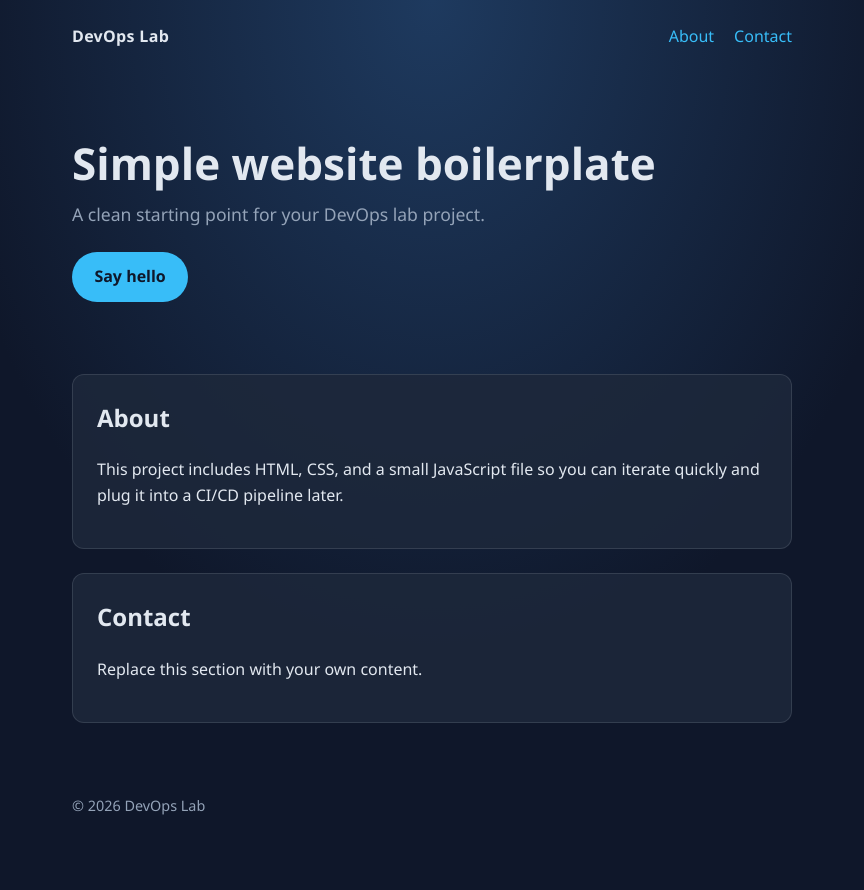
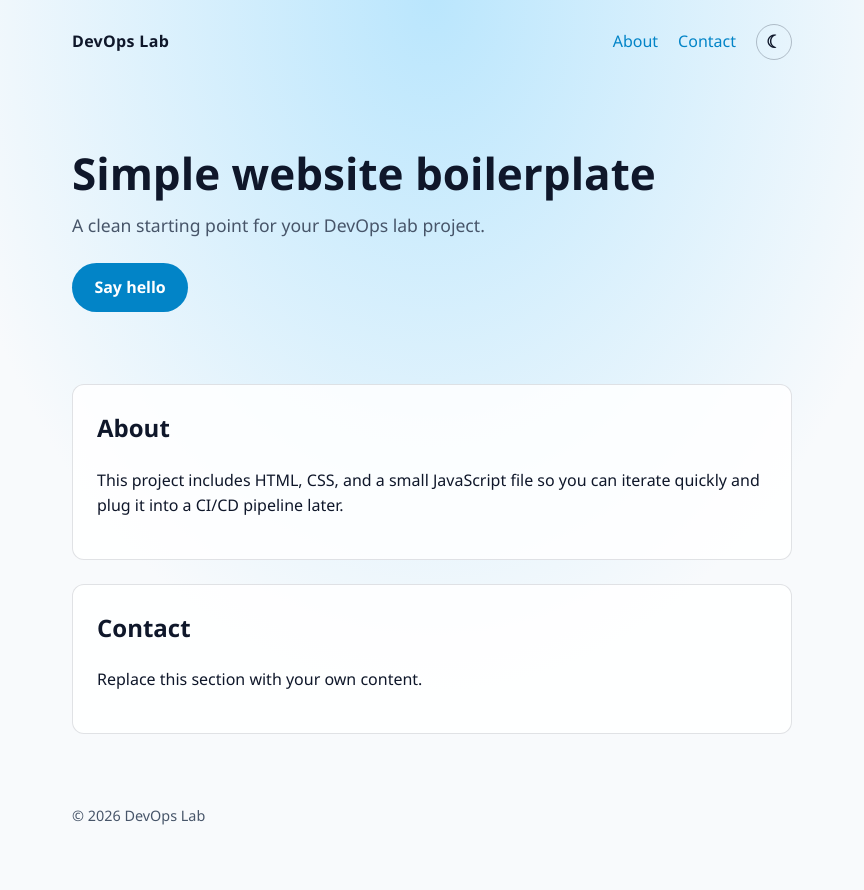
Before and after one commit to teehamaral/devops-lab-1, a plain HTML site: page index.html in a window 1280 px wide. Shown: the whole page, without its empty margins (208-1072 px from the left). Drawn offline with Linux system fonts and the light colour scheme.

Commit message:
feat: adicionando toggle para dark mode

```diff
--- a/css/styles.css
+++ b/css/styles.css
@@ -5,8 +5,23 @@
   --muted: #94a3b8;
   --accent: #38bdf8;
   --accent-hover: #7dd3fc;
+  --on-accent: #0f172a;
+  --glow: #1e3a5f;
   --radius: 12px;
   --max-width: 720px;
+  color-scheme: dark;
+}
+
+:root[data-theme="light"] {
+  --bg: #f8fafc;
+  --surface: #ffffff;
+  --text: #0f172a;
+  --muted: #475569;
+  --accent: #0284c7;
+  --accent-hover: #0369a1;
+  --on-accent: #ffffff;
+  --glow: #bae6fd;
+  color-scheme: light;
 }
 
 *,
@@ -25,7 +40,7 @@ body {
   font-family: "Segoe UI", system-ui, sans-serif;
   color: var(--text);
   background:
-    radial-gradient(ellipse at top, #1e3a5f 0%, transparent 55%),
+    radial-gradient(ellipse at top, var(--glow) 0%, transparent 55%),
     var(--bg);
   line-height: 1.6;
 }
@@ -61,6 +76,7 @@ main {
 
 .site-header nav {
   display: flex;
+  align-items: center;
   gap: 1.25rem;
 }
 
@@ -87,13 +103,30 @@ button {
   padding: 0.75rem 1.4rem;
   font: inherit;
   font-weight: 600;
-  color: #0f172a;
+  color: var(--on-accent);
   background: var(--accent);
   cursor: pointer;
 }
 
 button:hover {
   background: var(--accent-hover);
+}
+
+button.theme-toggle {
+  display: grid;
+  place-items: center;
+  width: 2.25rem;
+  height: 2.25rem;
+  padding: 0;
+  font-size: 1.1rem;
+  line-height: 1;
+  color: var(--text);
+  background: transparent;
+  border: 1px solid color-mix(in srgb, var(--text) 25%, transparent);
+}
+
+button.theme-toggle:hover {
+  background: color-mix(in srgb, var(--text) 10%, transparent);
 }
 
 .section {
--- a/index.html
+++ b/index.html
@@ -12,6 +12,16 @@
       <nav>
         <a href="#about">About</a>
         <a href="#contact">Contact</a>
+        <button
+          id="theme-toggle"
+          class="theme-toggle"
+          type="button"
+          aria-label="Light mode"
+          aria-pressed="false"
+          title="Toggle theme"
+        >
+          &#9728;
+        </button>
       </nav>
     </header>
 
--- a/js/main.js
+++ b/js/main.js
@@ -9,3 +9,42 @@ if (cta) {
     window.alert("Hello from the DevOps Lab boilerplate!");
   });
 }
+
+const THEME_KEY = "theme";
+const themeToggle = document.getElementById("theme-toggle");
+
+function getStoredTheme() {
+  try {
+    return localStorage.getItem(THEME_KEY);
+  } catch {
+    return null;
+  }
+}
+
+function storeTheme(theme) {
+  try {
+    localStorage.setItem(THEME_KEY, theme);
+  } catch {
+    return;
+  }
+}
+
+function applyTheme(theme) {
+  document.documentElement.dataset.theme = theme;
+  if (themeToggle) {
+    const isLight = theme === "light";
+    themeToggle.textContent = isLight ? "☾" : "☀";
+    themeToggle.setAttribute("aria-pressed", String(isLight));
+  }
+}
+
+const prefersLight = window.matchMedia("(prefers-color-scheme: light)").matches;
+applyTheme(getStoredTheme() ?? (prefersLight ? "light" : "dark"));
+
+if (themeToggle) {
+  themeToggle.addEventListener("click", () => {
+    const next = document.documentElement.dataset.theme === "light" ? "dark" : "light";
+    applyTheme(next);
+    storeTheme(next);
+  });
+}
```
